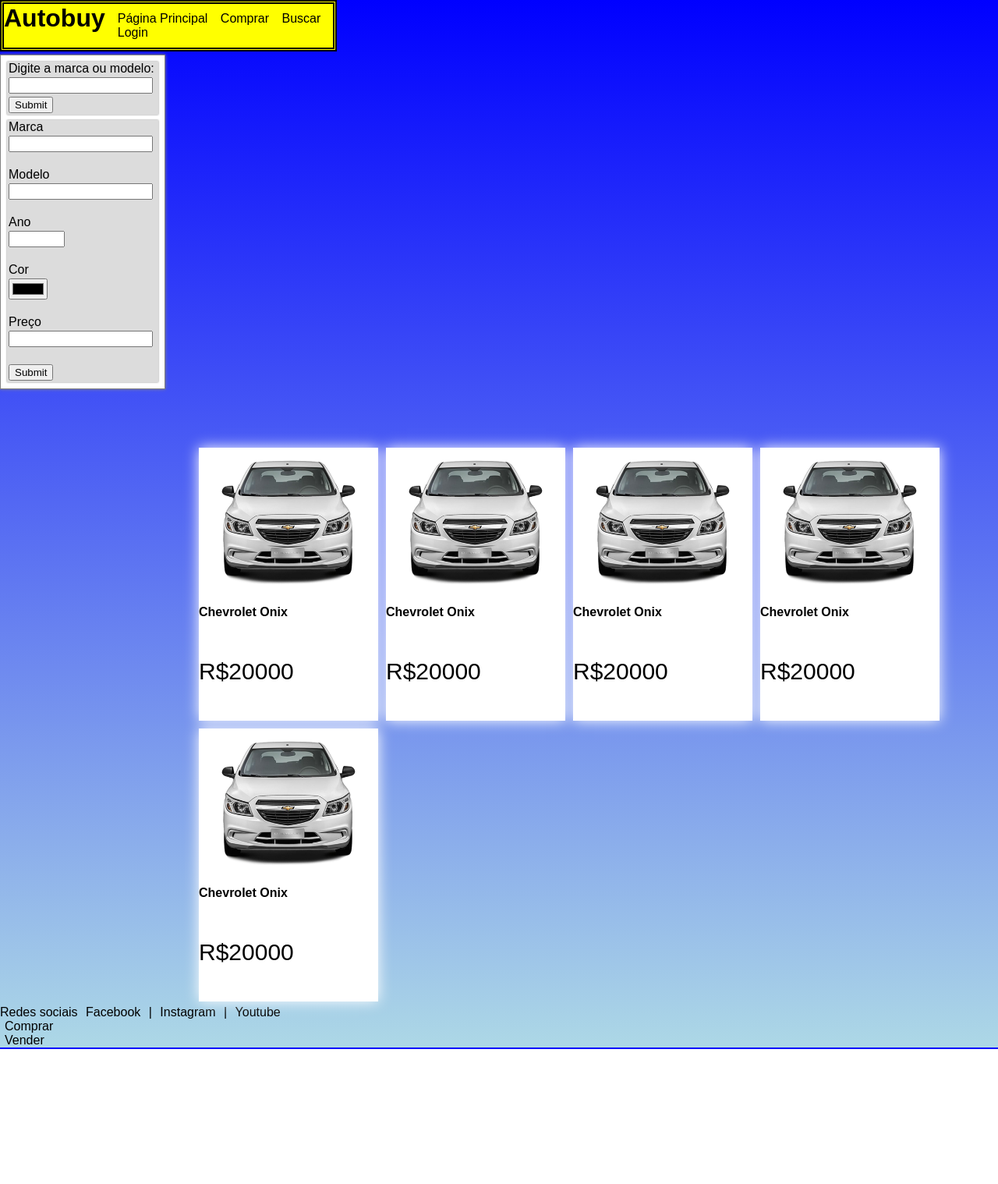
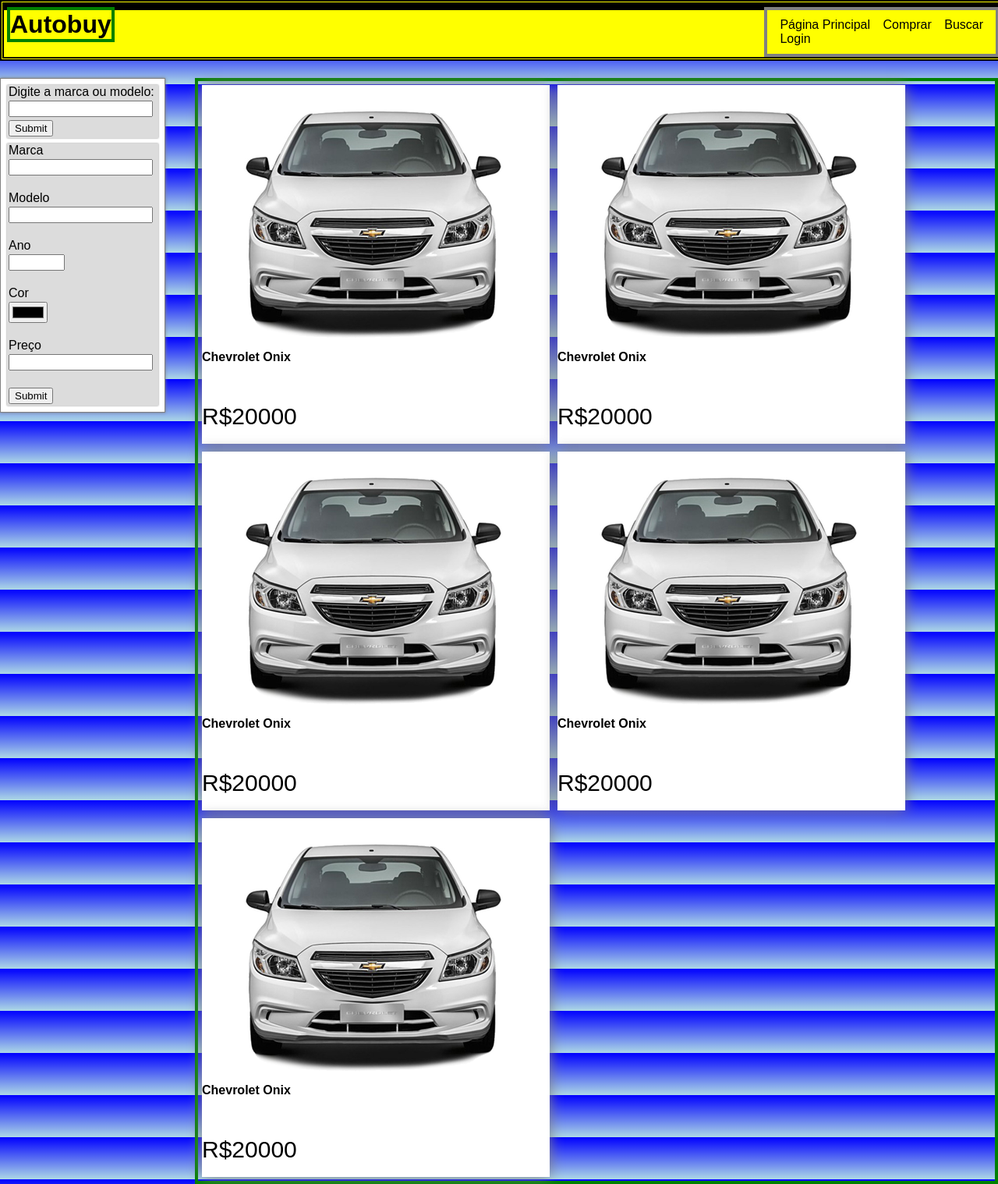
Before and after one commit to AugustoHide/Autobuy, a PHP site: page / in a window 1280 px wide. Shown: the whole page at 78% size. Before the commit the page ends 1345 px from the top, so only its background shows below. Run offline with PHP 8.4, Linux system fonts and the light colour scheme.

Commit message:
Add files via upload

```diff
--- a/Autobuy-master/View/css/estilo_header.css
+++ b/Autobuy-master/View/css/estilo_header.css
@@ -1,5 +1,6 @@
 header{
 	border: 5px double black;
+	width: 100%;
 	position: fixed;
 	background-color: yellow;
 	z-index: 2;
@@ -7,15 +8,20 @@ header{
 
 .area{
 	position: relative;
+	border: 4px solid black;
 }
 
 #links-cabecalho{
 	float: right;
+	margin: 0px;
 	padding: 10px;
+	border: 4px solid grey;
 }
 
 #logo-cabecalho{
 	float: left;
 	padding: 0px;
 	margin: 0px;
+	border: 4px solid green;
+	alignment-baseline: central;
 }
--- a/Autobuy-master/View/css/estilo_principal.css
+++ b/Autobuy-master/View/css/estilo_principal.css
@@ -4,14 +4,14 @@
 }
 
 aside{
-	position: relative;
 	float: left;
-	margin-top: 70px;
+	margin-top: 100px;
 	padding: 5px;
 	border: 1px solid grey;
 	width: 200px;
 	background-color: white;
 	box-shadow: 0px 0px 4px grey;
+	position: absolute;
 }
 
 .busca-rapida{
@@ -26,24 +26,26 @@ aside{
 	box-shadow: 0px 0px 2px grey;
 }
 
-.conteudo-principal{
-	position: relative;
-	float: right;
-	margin-top: 70px;
-	margin-left: 250px;
-}
 
 
 
-
+.conteudo-principal{
+	position: absolute;
+	float: right;
+	margin-top: 100px;
+	margin-left: 250px;
+	border: 4px solid green;
+}
 
 .anuncio{
 	margin: 5px;
-	width: 230px;
-	height: 350px;
 	float: left;
 	background-color: white;
-	box-shadow: 0px 0px 17px white;
+	box-shadow: 0px 0px 17px grey;
+}
+
+.info-anuncio{
+
 }
 
 .modelo-anuncio{
@@ -56,7 +58,6 @@ aside{
 }
 
 .foto-anuncio{
-	width: 230px;
-	height: 180px;
-	background-color: blue;
+	background-color: black;
+	margin: 3px 0px;
 }
```
Also changed, not shown: Autobuy-master/View/css/estilo_footer.css (+5 -2 lines).
